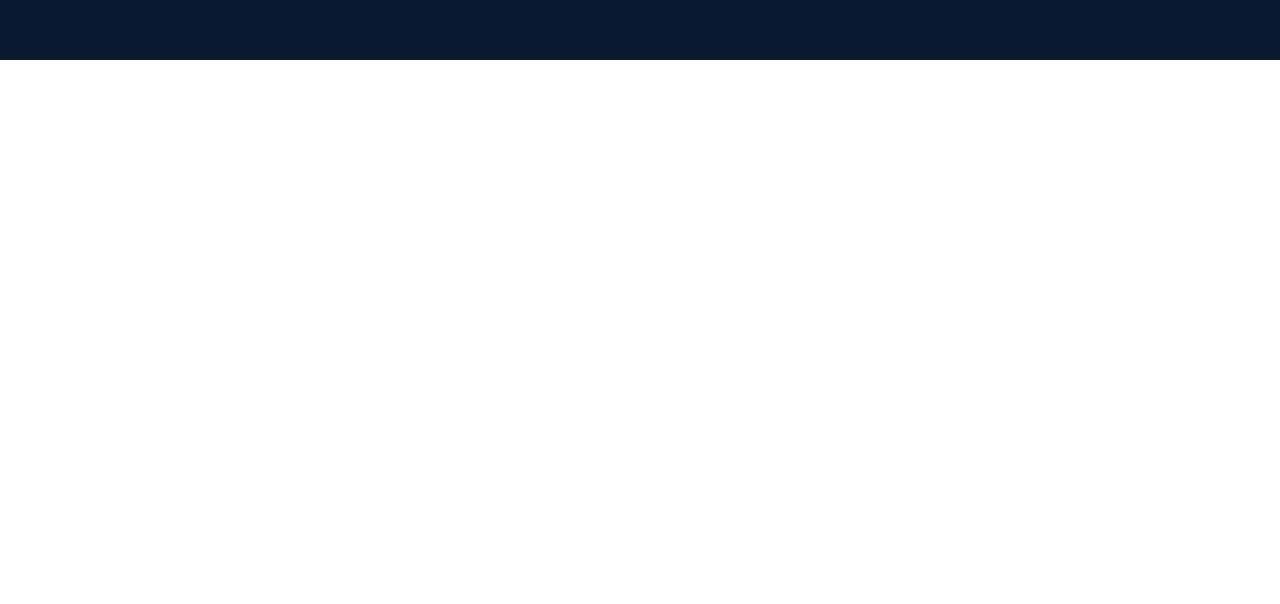
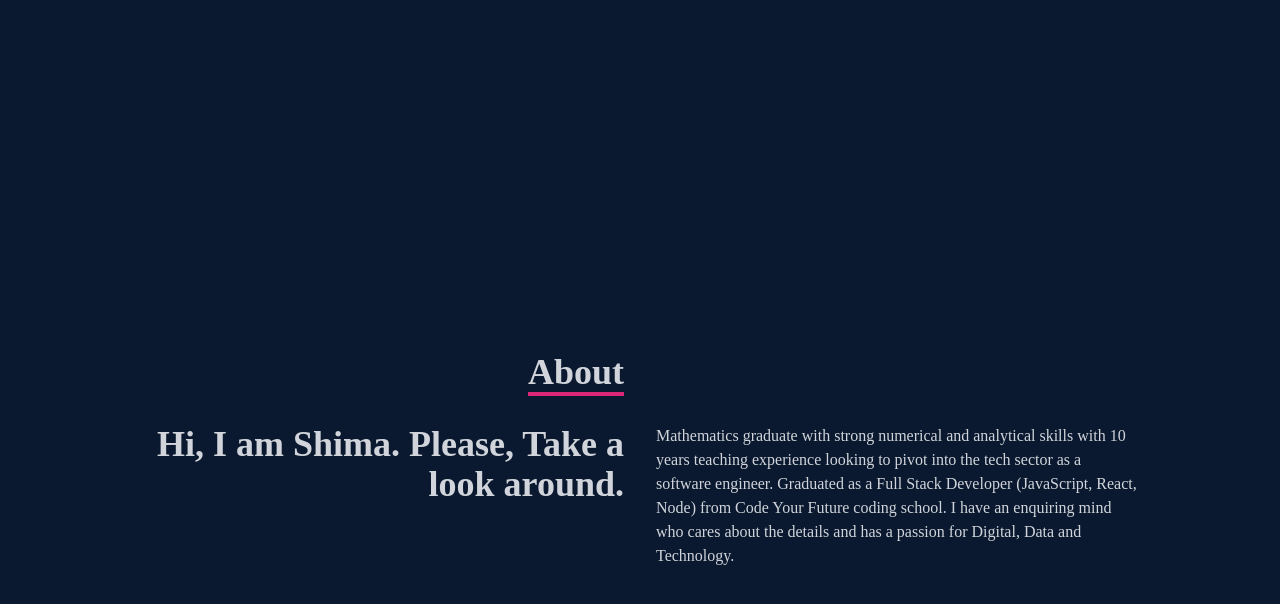
Before and after one commit to Shimaadnan/shima-portfolio, a React (Create React App) app: page / in a window 1280 px wide. Shown: the part 740-1344 px from the top of the page. Before the commit the page ends 800 px from the top, so only its background shows below. Built offline with nearby package versions, Linux system fonts and the light colour scheme.

Commit message:
about section is done

```diff
--- a/src/App.js
+++ b/src/App.js
@@ -1,3 +1,4 @@
+import About from "./components/About";
 import Hero from "./components/Hero";
 import Navbar from "./components/Navbar";
 
@@ -7,6 +8,7 @@
     <div>
     <Navbar/>
     <Hero/>
+    <About/>
     </div>
   );
 }
--- /dev/null
+++ b/src/components/About.jsx
@@ -0,0 +1,31 @@
+import React from 'react'
+
+export default function About() {
+  return (
+    <div name='about' className='w-full h-screen bg-[#0a192f] text-gray-300'>
+        <div className='flex flex-col justify-center items-center w-full h-full'>
+            <div className='max-w-[1000px] w-full grid grid-cols-2 gap-8'>
+                <div className='sm:text-right pb-8 pl=4'>
+                    <p className='text-4xl font-bold inline border-b-4 border-pink-600'>About</p>
+                </div>
+                    <div></div>
+            </div>
+            <div className='max-w-[1000px] w-full grid sm:grid-cols-2 gap-8'>
+                <div className='sm:text-right text-4xl font-bold'>
+                    <p>Hi, I am Shima. Please, Take a look around.
+                    </p>
+                    </div>
+                    <div>
+                    Mathematics graduate with strong numerical and analytical skills with 10 years teaching experience
+                    looking to pivot into the tech sector as a software engineer. Graduated as a Full Stack Developer
+                    (JavaScript, React, Node) from Code Your Future coding school.
+                    I have an enquiring mind who cares about the details and has a passion for Digital, Data and Technology.
+                    </div>
+
+            </div>
+
+        </div>
+
+    </div>
+  )
+}
```
